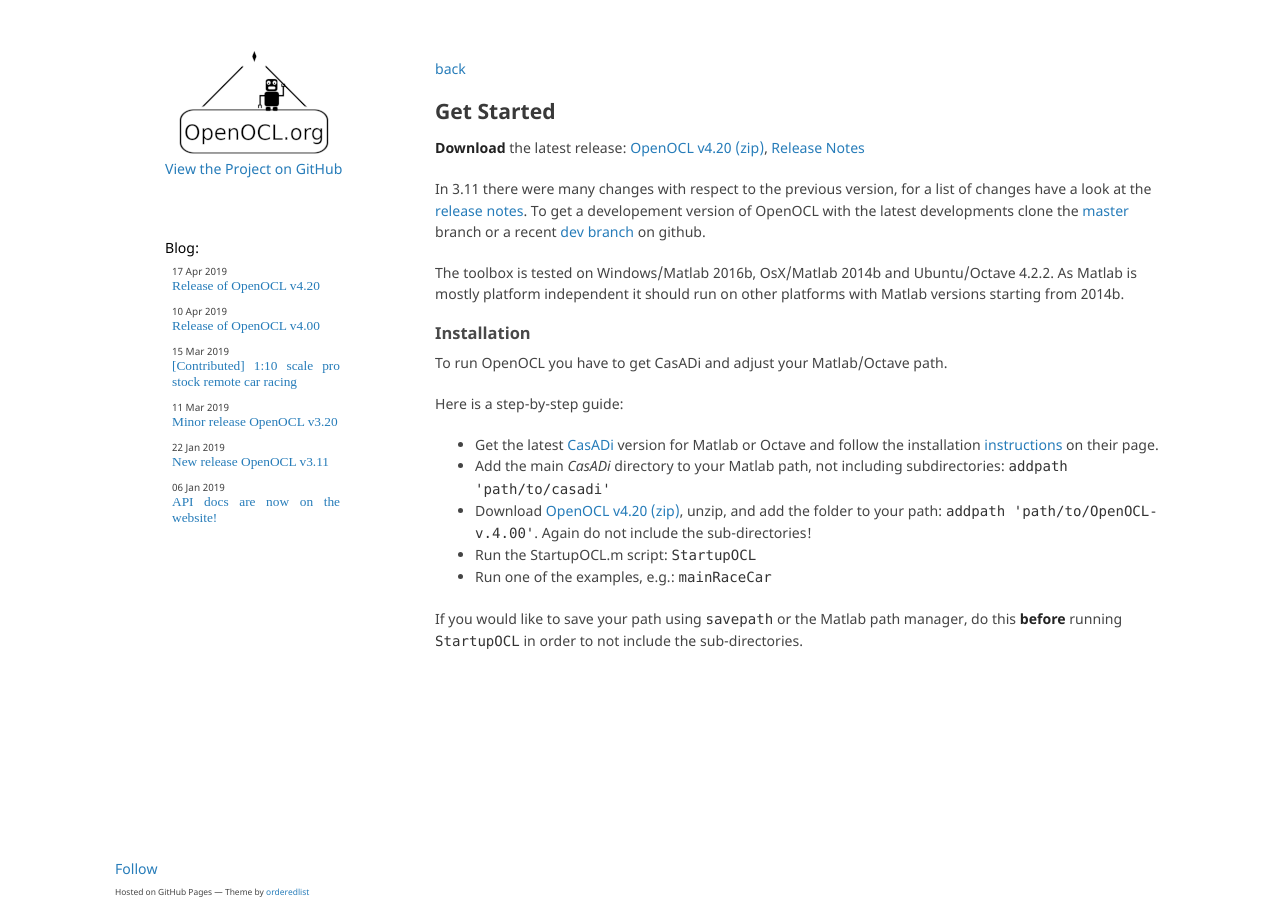
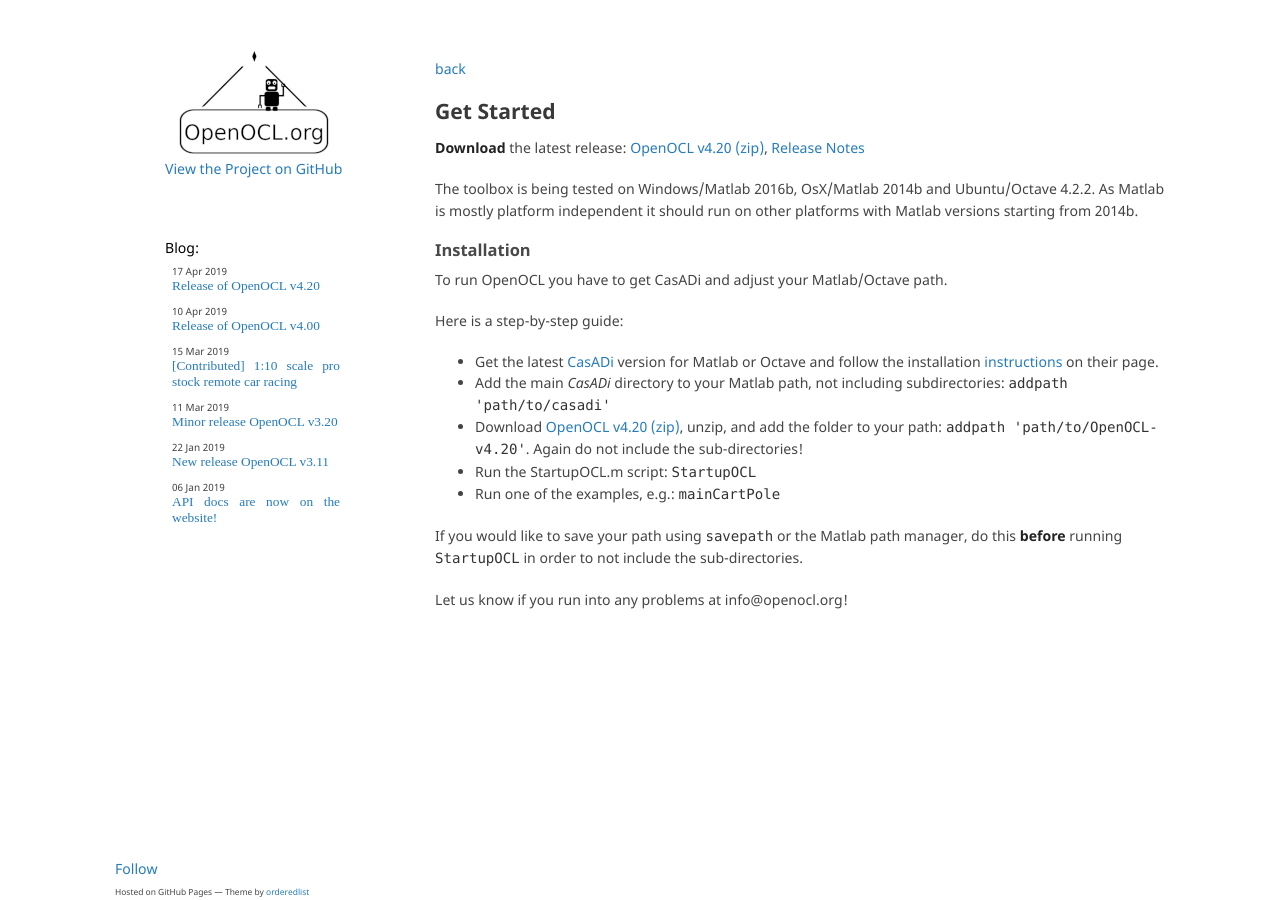
Before and after one commit to OpenOCL/openocl.github.io, a Jekyll site: the page built from get-started.md, in a window 1280 px wide. Built offline with Jekyll 4.4.1, drawn with Linux system fonts in a browser that asks for light colours; some web fonts are replaced; our own code applies the rules of GitHub Pages for plain Markdown files; comment, search, counter and statistics services are not loaded.

Commit message:
Update get-started.md

```diff
--- a/get-started.md
+++ b/get-started.md
@@ -6,9 +6,7 @@
 
 **Download** the latest release: [OpenOCL v4.20 (zip)](https://github.com/OpenOCL/OpenOCL/archive/v4.20.zip), [Release Notes](https://github.com/OpenOCL/OpenOCL/releases)
 
-In 3.11 there were many changes with respect to the previous version, for a list of changes have a look at the [release notes](https://github.com/OpenOCL/OpenOCL/releases). To get a developement version of OpenOCL with the latest developments clone the [master](https://github.com/OpenOCL/OpenOCL/tree/master) branch or a recent [dev branch](https://github.com/OpenOCL/OpenOCL/branches) on github.
-
-The toolbox is tested on Windows/Matlab 2016b, OsX/Matlab 2014b and Ubuntu/Octave 4.2.2. As Matlab is mostly platform independent it should run on other platforms with Matlab versions starting from 2014b.
+The toolbox is being tested on Windows/Matlab 2016b, OsX/Matlab 2014b and Ubuntu/Octave 4.2.2. As Matlab is mostly platform independent it should run on other platforms with Matlab versions starting from 2014b.
 
 ### Installation
 
@@ -18,8 +16,10 @@
 
 * Get the latest [CasADi](http://casadi.org) version for Matlab or Octave and follow the installation [instructions](https://web.casadi.org/get/) on their page.
 * Add the main *CasADi* directory to your Matlab path, not including subdirectories: `addpath 'path/to/casadi'`
-* Download [OpenOCL v4.20 (zip)](https://github.com/OpenOCL/OpenOCL/archive/v4.20.zip), unzip, and add the folder to your path: `addpath 'path/to/OpenOCL-v.4.00'`. Again do not include the sub-directories!
+* Download [OpenOCL v4.20 (zip)](https://github.com/OpenOCL/OpenOCL/archive/v4.20.zip), unzip, and add the folder to your path: `addpath 'path/to/OpenOCL-v4.20'`. Again do not include the sub-directories!
 * Run the StartupOCL.m script: `StartupOCL`
-* Run one of the examples, e.g.: `mainRaceCar`
+* Run one of the examples, e.g.: `mainCartPole`
 
 If you would like to save your path using `savepath` or the Matlab path manager, do this **before** running `StartupOCL` in order to not include the sub-directories.
+
+Let us know if you run into any problems at info@openocl.org!
```
